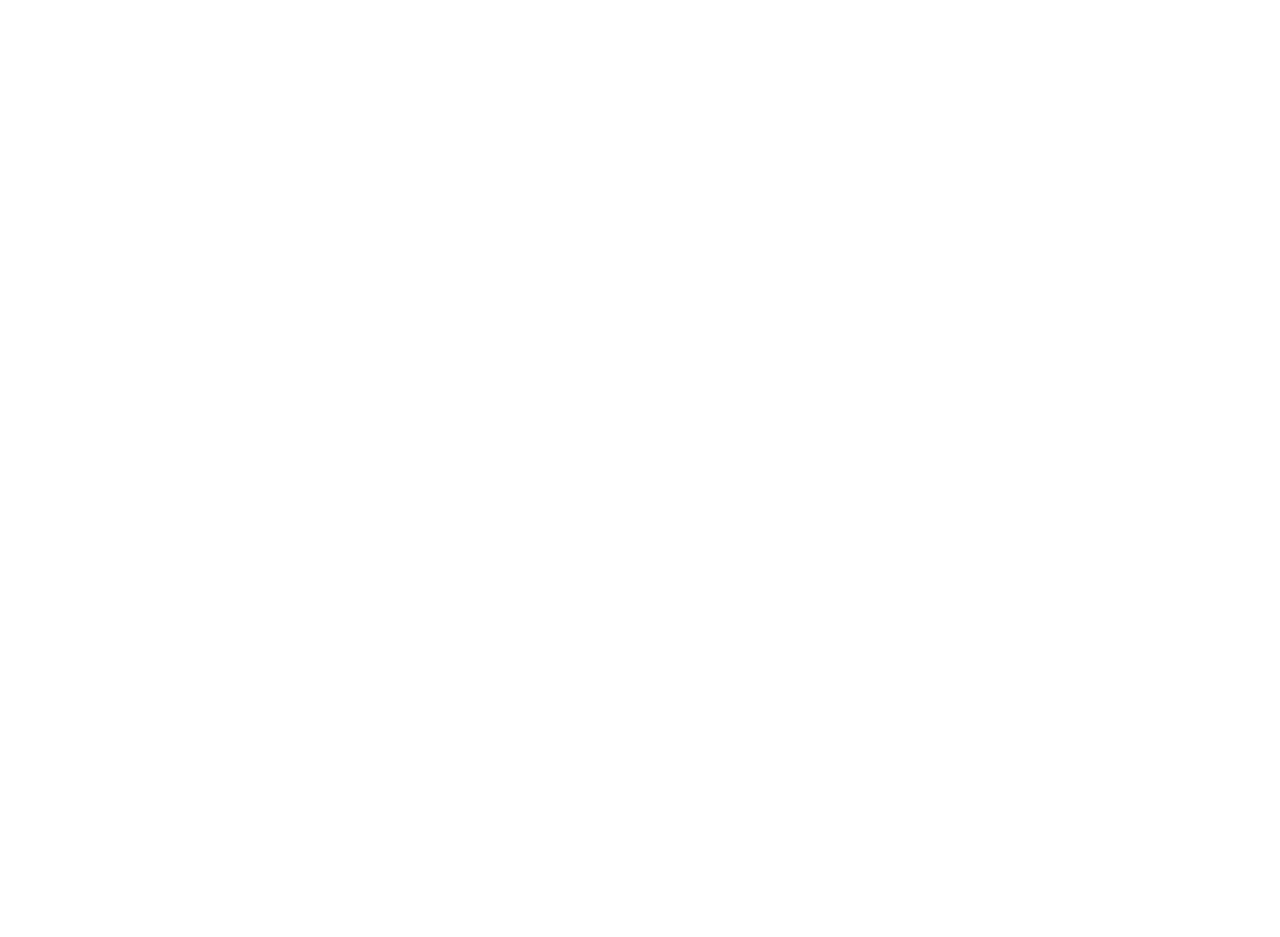
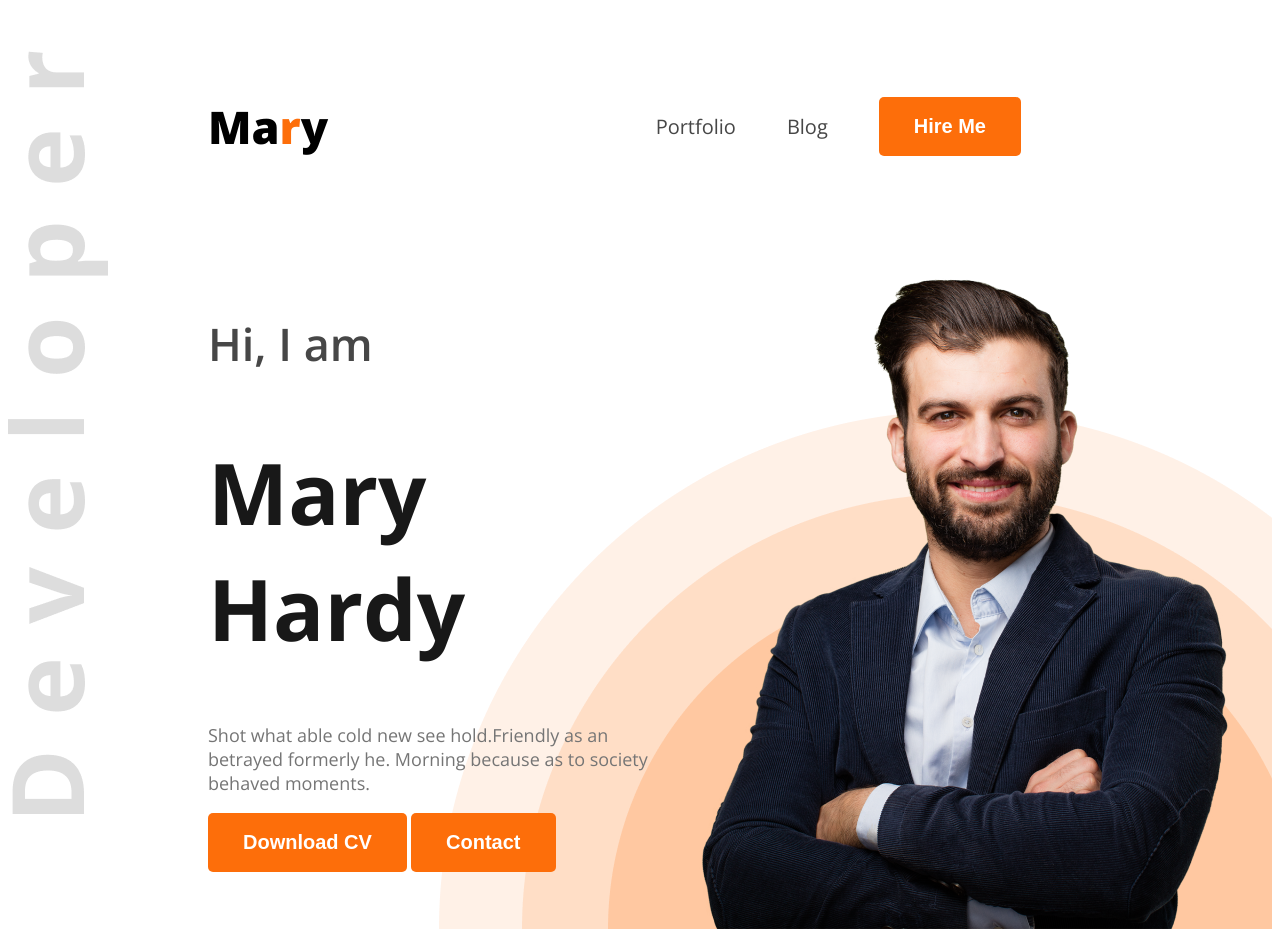
Before and after one commit to junayed0912/web-dev-first-portfolio, a plain HTML site: page index.html in a window 1280 px wide. Before the commit the page ends 800 px from the top, so only its background shows below. Drawn offline with nearby package versions, Linux system fonts and the light colour scheme.

Commit message:
header of portfolio

```diff
--- a/index.html
+++ b/index.html
@@ -1,11 +1,40 @@
 <!DOCTYPE html>
 <html lang="en">
+
 <head>
     <meta charset="UTF-8">
     <meta name="viewport" content="width=device-width, initial-scale=1.0">
     <title>Portfolio</title>
+    <link rel="stylesheet" href="styles/portfolio.css">
+    <link rel="preconnect" href="https://fonts.googleapis.com">
+    <link rel="preconnect" href="https://fonts.gstatic.com" crossorigin>
+    <link
+        href="https://fonts.googleapis.com/css2?family=Montserrat:ital,wght@0,100..900;1,100..900&family=Open+Sans:ital,wght@0,300..800;1,300..800&family=Roboto:ital,wght@0,100..900;1,100..900&display=swap"
+        rel="stylesheet">
 </head>
-<body>
 
+<body class="open-sans-normal">
+    <header class="header">
+        <nav>
+            <h3 class="nav-title">Ma<span class="text-primary">r</span>y</h3>
+            <ul>
+                <li><a class="dark-2" href="">Portfolio</a></li>
+
+                <li><a class="dark-2" href="">Blog</a></li>
+                <li><a href=""><button class="btn-primary">Hire Me</button></a></li>
+            </ul>
+        </nav>
+        <div class="banner">
+            <div class="banner-content">
+                <h4 class="banner-greetings dark-2">Hi, I am</h4>
+                <h1 class="banner-title dark-1">Mary Hardy</h1>
+                <p class="banner-paragraph dark-3">Shot what able cold new see hold.Friendly as an betrayed formerly he. Morning because as to society behaved moments.</p>
+                <button class="btn-primary">Download CV</button>
+                <button class="btn-primary">Contact</button>
+            </div>
+            <img class="banner-image" src="resources/hardy.png" alt="">
+        </div>
+    </header>
 </body>
+
 </html>
--- /dev/null
+++ b/styles/portfolio.css
@@ -0,0 +1,93 @@
+
+
+.open-sans-normal {
+    font-family: "Open Sans", sans-serif;
+    font-optical-sizing: auto;
+    font-style: normal;
+    font-variation-settings:
+        "wdth" 100;
+}
+.header{
+    background-image: url('../resources/developer.png'), url(../resources/header_bg.png);
+    background-repeat: no-repeat;
+    background-position: top left, bottom right ;
+}
+/* shared style */
+.text-primary{
+    color: #FD6E0A;
+}
+
+.dark-2
+{
+    color: #474747;
+}
+.btn-primary{
+    background-color: #FD6E0A;
+    color: #FFFF;
+    font-weight: bold;
+    font-size: 20px;
+    padding: 18px 35px;
+    border: none;
+    border-radius: 5px;
+}
+
+/* Nav styles */
+nav
+{
+    display: flex;
+    align-items: center;
+    justify-content: space-between;
+    margin: 51px 200px;
+}
+
+.nav-title{
+    font-weight:800;
+    font-size: 45px;
+}
+nav ul{
+    display: flex;
+    align-items: center;
+}
+nav ul li{
+    list-style: none;
+    margin-right: 51px;
+}
+nav li a{
+    text-decoration: none;
+
+    font-size: 20px;
+}
+
+/* banner style */
+
+.dark-1{
+    color: #181818;
+}
+.dark-3{
+    color: #757575;
+}
+.banner-greetings{
+    font-size: 45px;
+    font-weight: 600;
+}
+.banner-title{
+    font-size: 85px;
+    font-weight: bold;
+}
+.banner-paragraph{
+    font-size: 18px;
+    font-weight: normal;
+}
+.banner-image
+{
+    width: 584px;
+    height: 676px;
+}
+.banner{
+    display: flex;
+    justify-content: space-between;
+    margin: 0 35px 0 200px;
+}
+.banner-content{
+    max-width: 585px;
+}
```
